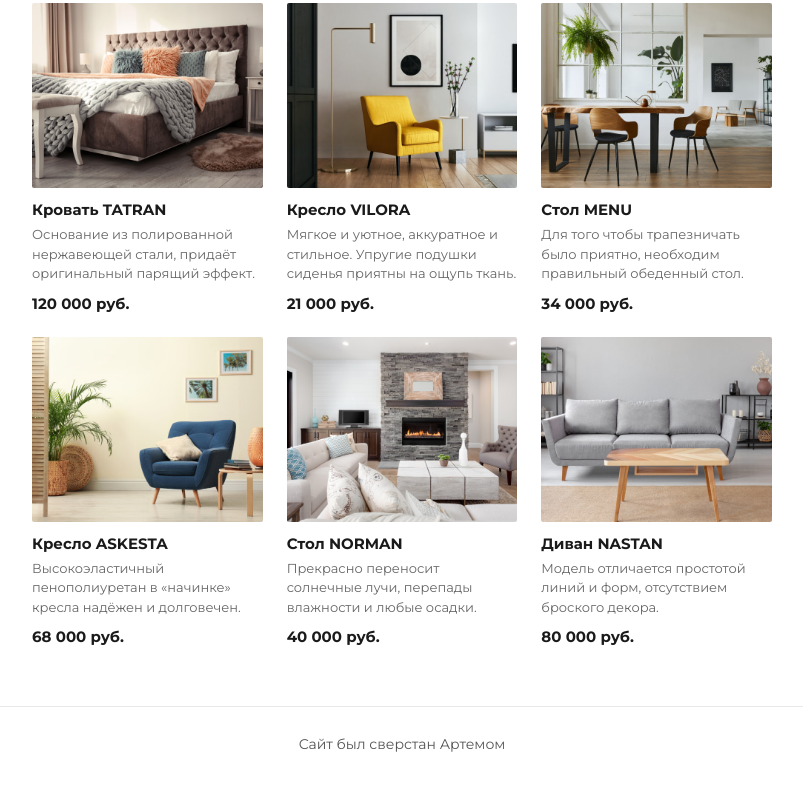
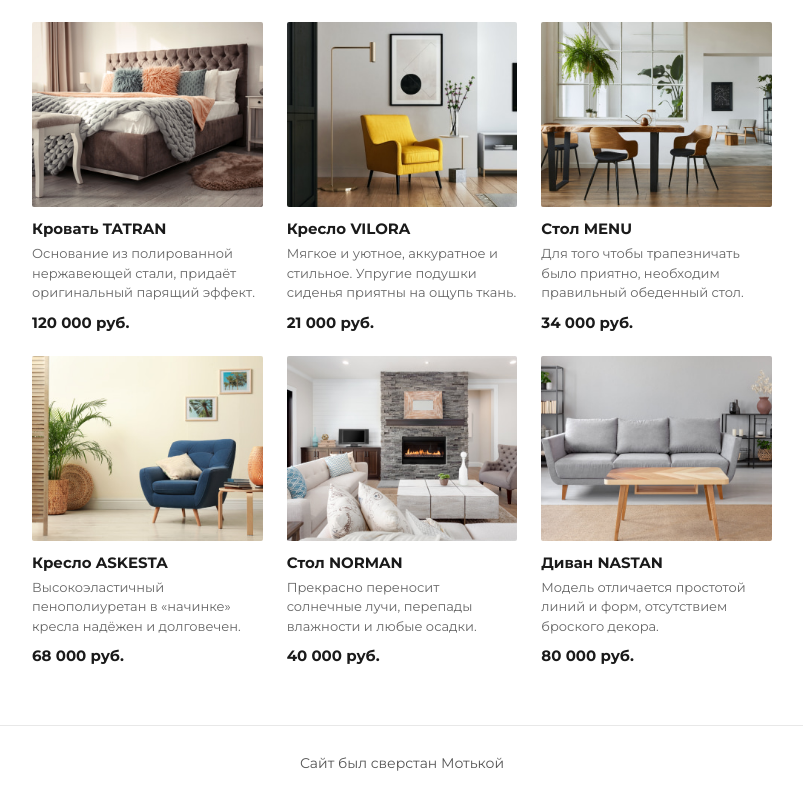
Before and after one commit to impactsnoser/mebel, a plain HTML site: page index.html in a window 1280 px wide. Shown: the part 530-1330 px from the top of the page, without its empty margins (238-1041 px from the left). Drawn offline with Linux system fonts and the light colour scheme.

Commit message:
Update index.html

```diff
--- a/index.html
+++ b/index.html
@@ -4,8 +4,6 @@
   <meta charset="UTF-8" />
   <meta name="viewport" content="width=device-width, initial-scale=1.0" />
   <title>Интерьер — Всё, чего заслуживает ваш дом</title>
-
-  <!-- Google Fonts -->
   <link rel="preconnect" href="https://fonts.googleapis.com" />
   <link rel="preconnect" href="https://fonts.gstatic.com" crossorigin />
   <link
@@ -13,15 +11,12 @@
     rel="stylesheet"
   />
 
-  <!-- Styles -->
   <link rel="stylesheet" href="styles/style.css" />
 </head>
 <body>
-
-  <!-- Hero section (includes header inside) -->
+>
   <section class="hero">
 
-    <!-- Header -->
     <header>
       <div class="center">
         <a href="#" class="logo">Интерьер.</a>
@@ -32,7 +27,6 @@
       </div>
     </header>
 
-    <!-- Hero content -->
     <div class="hero-content">
       <div class="center">
         <h1>Всё, чего заслуживает ваш дом</h1>
@@ -104,7 +98,7 @@
 
   <!-- Footer -->
   <footer>
-    <p>Сайт был сверстан Артемом</p>
+    <p>Сайт был сверстан Мотькой</p>
   </footer>
 
 </body>
```
